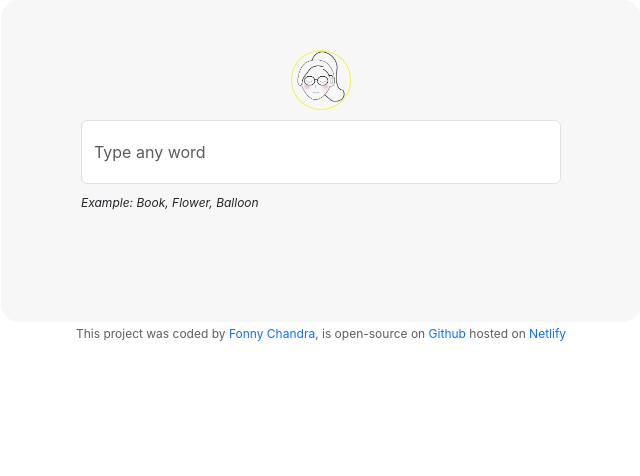
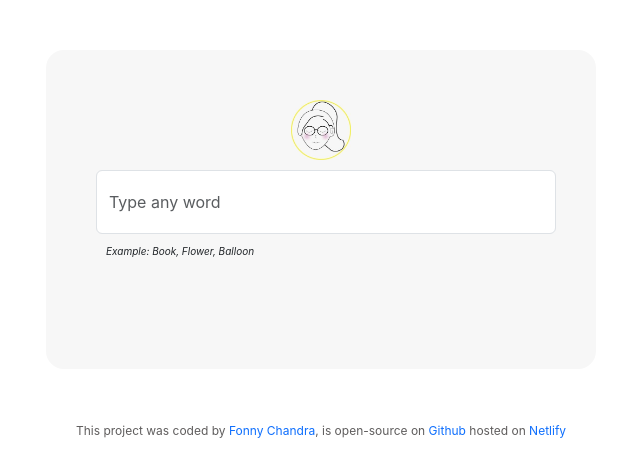
Before and after one commit to fonnycode/dictionary-react, a React (Create React App) app: page / in a window 1280 px wide. Shown: the top 476 px of the page, without its empty margins (319-959 px from the left). Built offline with nearby package versions, Linux system fonts and the light colour scheme.

Commit message:
added synonyms

```diff
--- a/src/App.css
+++ b/src/App.css
@@ -1,9 +1,9 @@
 .App {
   background-color: #F7F7F7;
-  max-width: 50%;
+  max-width: 550px;
   padding: 50px 0 100px;
   border-radius: 18px;
- margin: 0 auto;
+ margin: 50px auto;
  display: block;
 
 }
--- a/src/Dictionary.css
+++ b/src/Dictionary.css
@@ -1,21 +1,22 @@
 .Dictionary {
   font-size: 15px;
   text-transform: capitalize;
-text-align: center;
+text-align: left;
+margin-left: 10px;
 
 }
 
 .Dictionary form {
-margin: 10px 80px;
+margin: 10px 40px;
 display: block;
 }
 
-.Dictionary .example{
+.Dictionary .hints{
   text-align: left;
-  margin-left: 80px;
+  margin-left: 50px;
   margin-bottom: 10px;
   font-style: italic;
-  font-size: 12px;
+  font-size: 10px;
   display: block;
 }
 
--- a/src/Dictionary.js
+++ b/src/Dictionary.js
@@ -34,7 +34,7 @@ let apiKey = "9tce7490b0da29acf6b444190735fo2f";
           onChange={updateWords}
         />
       </form>
-      <div className="example">example: Book, Flower, Balloon </div>
+      <div className="hints">example: Book, Flower, Balloon </div>
       <Results results={results} />
     </div>
   );
--- a/src/Meaning.js
+++ b/src/Meaning.js
@@ -1,4 +1,5 @@
 import React from "react";
+import Synonyms from "./Synonyms";
 
 export default function Meaning(props) {
     console.log(props.meaning);
@@ -6,7 +7,10 @@ export default function Meaning(props) {
     <div className="Meaning">
       <h3>{props.meaning.partOfSpeech}</h3>
       <strong>Definition:</strong>
-      <p>{props.meaning.definition}</p>
+      <p>
+        {props.meaning.definition}
+        <Synonyms synonyms={props.meaning.synonyms} />
+      </p>
     </div>
   );
 }
--- a/src/Results.js
+++ b/src/Results.js
@@ -1,8 +1,7 @@
 import React from "react";
 import Meaning from "./Meaning";
+
 export default function Results(props) {
-
-
   if (props.results) {
     return (
       <div className="Results">
--- /dev/null
+++ b/src/Synonyms.js
@@ -0,0 +1,18 @@
+import React from "react";
+
+export default function Synonyms(props){
+    if(props.synonyms){
+ return (
+   <div className="Synonym-title">
+     <strong>Synonyms:</strong>
+     <ul className="synonyms">
+       {props.synonyms.map(function (synonyms, index) {
+         return <li key={index}>{synonyms}</li>;
+       })}
+     </ul>
+   </div>
+ );
+    }else{
+        return null;
+    }
+}
```
